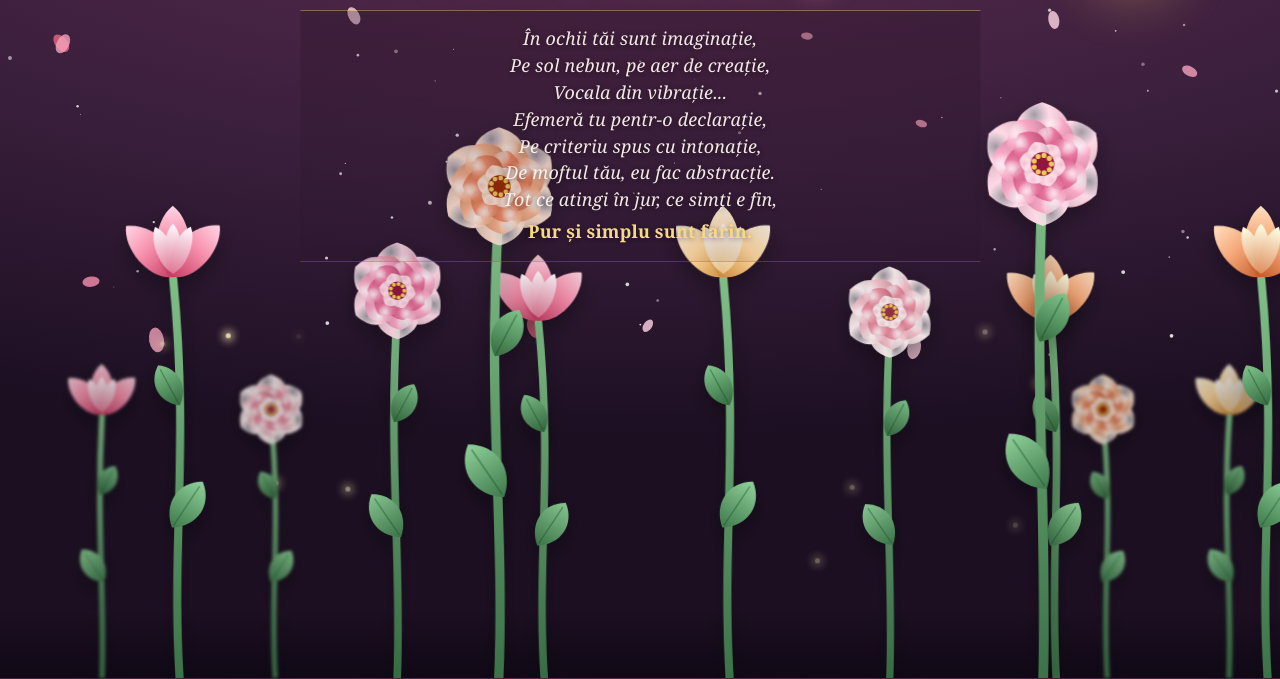
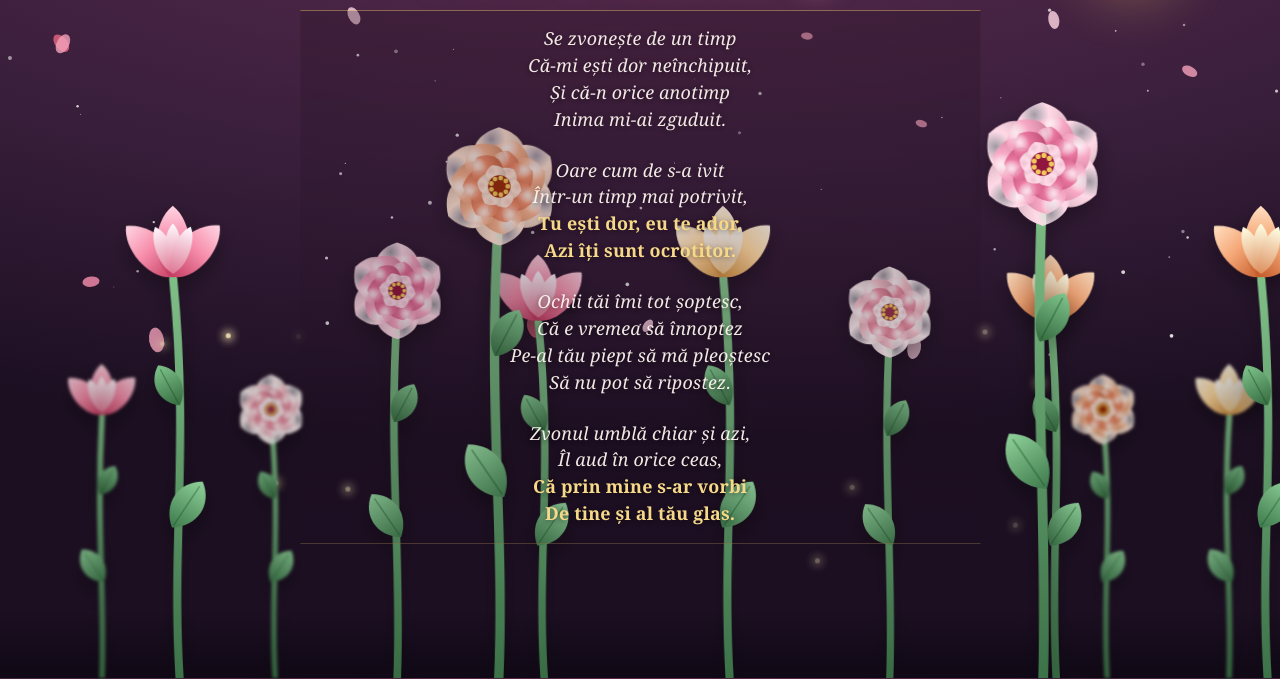
Before and after one commit to mirceaqqq/mirceaqqq.github.io, a plain HTML site: page index.html in a window 1280 px wide. Both pictures are taken after a click on the button "Deschide ✨". Shown: the part 122-801 px from the top of the page. Drawn offline with nearby package versions, Linux system fonts and the light colour scheme.

Commit message:
Update index.html

```diff
--- a/index.html
+++ b/index.html
@@ -50,7 +50,8 @@ canvas{position:fixed;inset:0;width:100%;height:100%;z-index:1;display:block;}
   background:linear-gradient(to bottom,rgba(38,18,35,.28),rgba(38,18,35,.08));
 }
 #poem span{display:block;}
-#poem .last{margin-top:5px;color:#f6d889;font-style:normal;font-weight:600;}
+#poem .stanza{margin-top:24px;}
+#poem .highlight{color:#f6d889;font-style:normal;font-weight:600;}
 @media (max-width:480px){
   #poem{margin-top:10px;padding:11px 8px 13px;font-size:clamp(.80rem,3.55vw,.96rem);line-height:1.42;}
 }
@@ -97,14 +98,22 @@ canvas{position:fixed;inset:0;width:100%;height:100%;z-index:1;display:block;}
   <div id="msgWrap">
     <div id="msg">Pentru <span class="accent">Ionela</span> 🌷</div>
     <div id="poem" aria-label="Poezie pentru Ionela">
-      <span>În ochii tăi sunt imaginație,</span>
-      <span>Pe sol nebun, pe aer de creație,</span>
-      <span>Vocala din vibrație...</span>
-      <span>Efemeră tu pentr-o declarație,</span>
-      <span>Pe criteriu spus cu intonație,</span>
-      <span>De moftul tău, eu fac abstracție.</span>
-      <span>Tot ce atingi în jur, ce simți e fin,</span>
-      <span class="last">Pur și simplu sunt farin.</span>
+      <span>Se zvonește de un timp</span>
+      <span>Că-mi ești dor neînchipuit,</span>
+      <span>Și că-n orice anotimp</span>
+      <span>Inima mi-ai zguduit.</span>
+      <span class="stanza">Oare cum de s-a ivit</span>
+      <span>Într-un timp mai potrivit,</span>
+      <span class="highlight">Tu ești dor, eu te ador,</span>
+      <span class="highlight">Azi îți sunt ocrotitor.</span>
+      <span class="stanza">Ochii tăi îmi tot șoptesc,</span>
+      <span>Că e vremea să înnoptez</span>
+      <span>Pe-al tău piept să mă pleoștesc</span>
+      <span>Să nu pot să ripostez.</span>
+      <span class="stanza">Zvonul umblă chiar și azi,</span>
+      <span>Îl aud în orice ceas,</span>
+      <span class="highlight">Că prin mine s-ar vorbi</span>
+      <span class="highlight">De tine și al tău glas.</span>
     </div>
   </div>
   <div id="garden">
```
